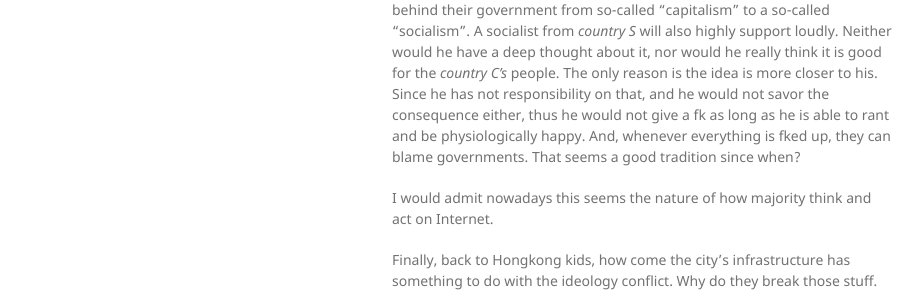
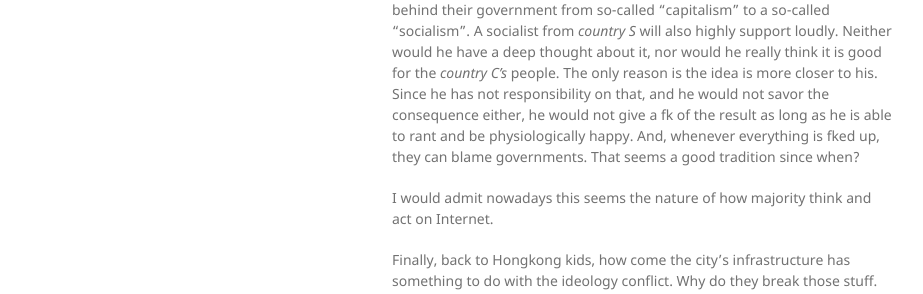
Before and after one commit to yifanjiang/yifanjiang.github.io, a Jekyll site: the page built from _posts/2019-09-06-19:49:41.md, in a window 1280 px wide and 1250 px high. Shown: the part 806-1100 px from the top of the window, without its empty margins (178-1101 px from the left). Built offline with Jekyll 4.4.1, drawn with Linux system fonts in a browser that asks for light colours.

Commit message:
update 2019-09-06-19:49:41.md

```diff
--- a/_posts/2019-09-06-19:49:41.md
+++ b/_posts/2019-09-06-19:49:41.md
@@ -37,9 +37,9 @@ idea behind their government from so-called "capitalism" to a so-called
 loudly. Neither would he have a deep thought about it, nor would he really
 think it is good for the *country C's* people. The only reason is the idea is
 more closer to his. Since he has not responsibility on that, and he would not
-savor the consequence either, thus he would not give a fk as long as he is
-able to rant and be physiologically happy. And, whenever everything is fked
-up, they can blame governments. That seems a good tradition since when?
+savor the consequence either, he would not give a fk of the result as long as
+he is able to rant and be physiologically happy. And, whenever everything is
+fked up, they can blame governments. That seems a good tradition since when?
 
 I would admit nowadays this seems the nature of how majority think and act on
 Internet.
```
